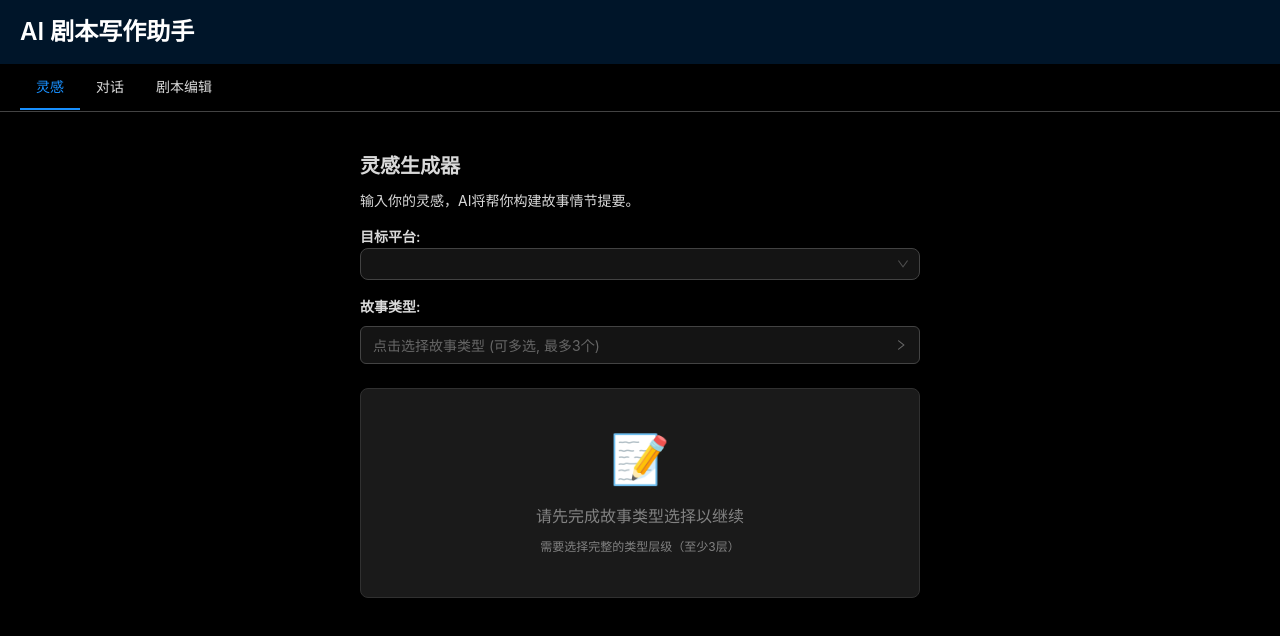
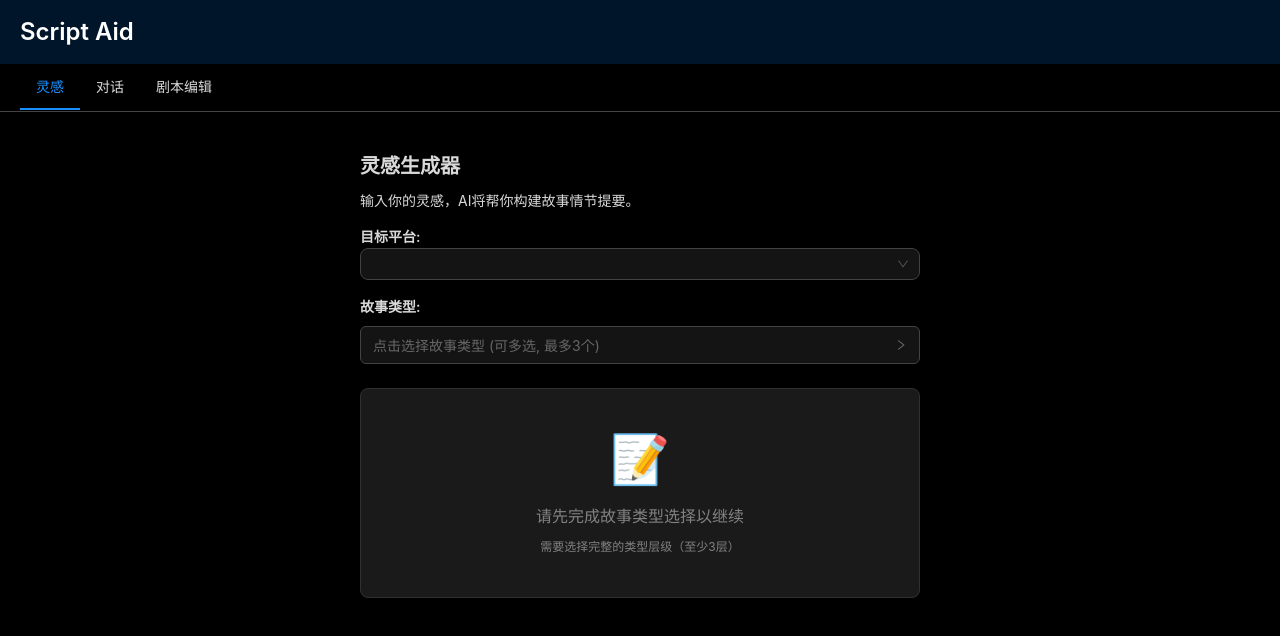
Before and after one commit to settinghead/script-writer, a React (Vite) app: page /ideation in a window 1280 px wide. Shown: the top 636 px of the page. Built offline with nearby package versions, Linux system fonts and the light colour scheme.

Commit message:
Update title in App component from 'AI 剧本写作助手' to 'Script Aid' for improved clarity and consistency.

```diff
--- a/src/client/App.tsx
+++ b/src/client/App.tsx
@@ -98,7 +98,7 @@ const AppContent: React.FC = () => {
         alignItems: 'center',
         justifyContent: 'space-between'
       }}>
-        <Title level={3} style={{ color: 'white', margin: '16px 0' }}>AI 剧本写作助手</Title>
+        <Title level={3} style={{ color: 'white', margin: '16px 0' }}>Script Aid</Title>
         {isMobile && (
           <Button
             type="text"
```
